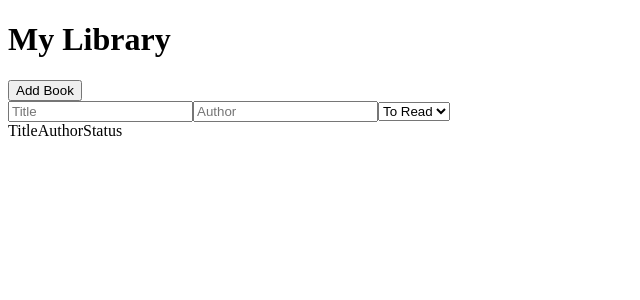
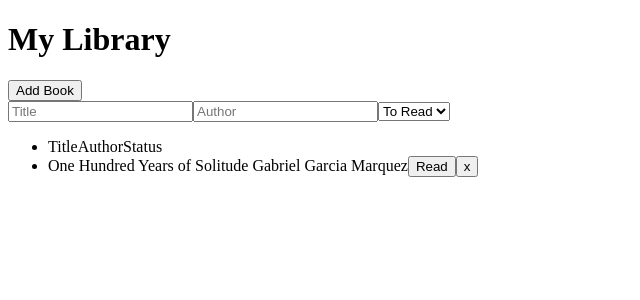
Before and after one commit to liampc/mylibrary, a React (Create React App) app: page / in a window 1280 px wide. Shown: the top 300 px of the page, without its empty margins (0-640 px from the left). Built offline with nearby package versions, Linux system fonts and the light colour scheme.

Commit message:
add Lists with temp cells

```diff
--- /dev/null
+++ b/src/components/Card.js
@@ -0,0 +1,16 @@
+import React from 'react'
+
+const Cell = () => {
+    return(
+        <li class="book-card" data-index="0">
+            <span> One Hundred Years of Solitude </span>
+            <span>Gabriel Garcia Marquez</span>
+            <button class="status-btn">Read</button>
+            <button class="remove-btn"> x </button>
+        </li>
+
+
+    )
+}
+
+export default Cell
--- a/src/components/Header.js
+++ b/src/components/Header.js
@@ -2,12 +2,12 @@ import React from 'react'
 
 const Header = () => {
     return(
-        <div>
+        <li>
            <span>Title</span>
            <span>Author</span>
            <span>Status</span>
            <span></span>
-        </div>
+        </li>
 
 
     )
--- a/src/components/Lists.js
+++ b/src/components/Lists.js
@@ -1,13 +1,13 @@
 import React from 'react'
 import Header from './Header'
+import Card from './Card'
 
 const Lists = () => {
     return(
-        <div>
+        <ul>
             <Header />
-            {/* <Table /> */}
-        </div>
-
+            <Card />
+        </ul>
 
     )
 }
```
